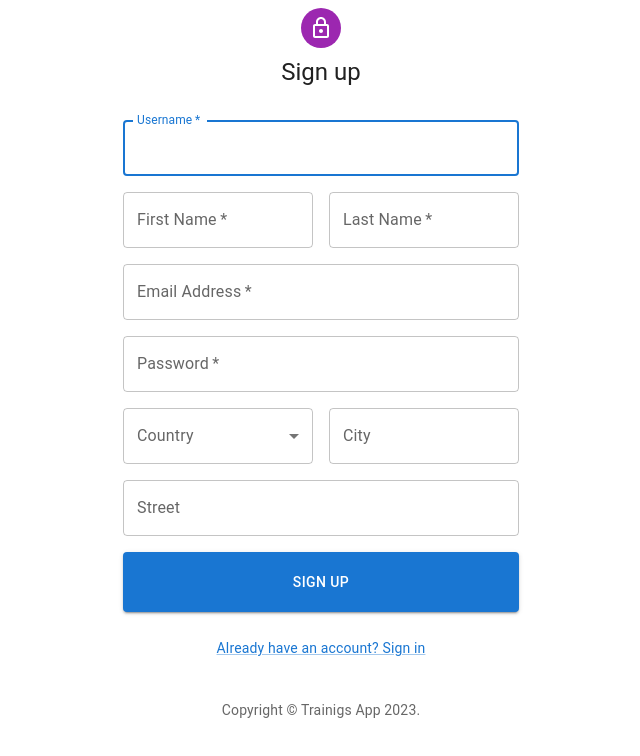
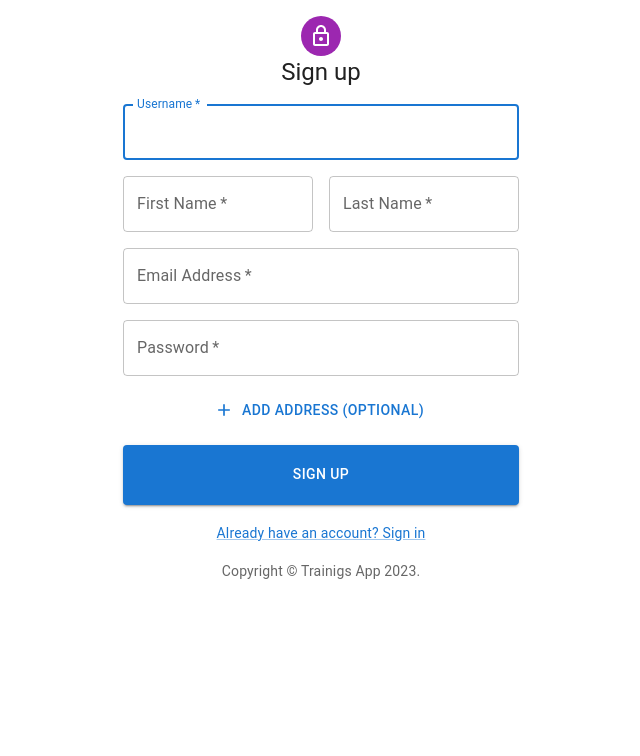
Before and after one commit to mateuszdybich1/TrainingsApp, a React (Create React App) app: page /signup in a window 1280 px wide. Shown: the top 756 px of the page, without its empty margins (319-959 px from the left). Built offline with nearby package versions, Linux system fonts and the light colour scheme.

Commit message:
Upgrade SignUp

```diff
--- a/src/SignUp/SignUp.tsx
+++ b/src/SignUp/SignUp.tsx
@@ -17,6 +17,9 @@ import * as EmailValidator from 'email-validator';
 import {validateUsername, validateName, validateLastName, validatePassword, validateStreet, validateCity} from './Validation';
 import {countries} from './Countries';
 import MenuItem from '@mui/material/MenuItem';
+import AddIcon from '@mui/icons-material/Add';
+import RemoveIcon from '@mui/icons-material/Remove';
+import { Collapse } from '@mui/material';
 
 const theme = createTheme();
 
@@ -56,12 +59,25 @@ export default function SignUp() {
   const [cityError, setCityError] = useState(false);
   const [cityErrorText, setCityErrorText] = useState("");
 
+  const [isButtonClicked, setButtonClicked] = useState(false);
 
+  const [buttonText, setButtonText] = useState("Add Address (Optional)");
+
+  function handleClick(){
+    setButtonClicked(!isButtonClicked);
+    if(isButtonClicked=== false){
+      setButtonText("Remove Address");
+      setCountry("");
+      setCity("");
+      setStreet("");
+    }
+    else if(isButtonClicked=== true){
+      setButtonText("Add Address (Optional)");
+    }
+  }
 
   const handleSubmit = (event: React.FormEvent<HTMLFormElement>) => {
     event.preventDefault();
-
-    const data = new FormData(event.currentTarget);
 
 
     const isEmailValid : boolean = EmailValidator.validate(email);
@@ -73,10 +89,6 @@ export default function SignUp() {
     const isLastNameValid: boolean = validateLastName(lastName, setLastNameError, setLastNameErrorText);
 
     const isPasswordValid: boolean = validatePassword(password, setPasswordError, setPasswordErrorText);
-
-
-
-
 
     if(isEmailValid &&  isUsernameValid && isNameValid && isLastNameValid && isPasswordValid)
     {
@@ -161,7 +173,6 @@ export default function SignUp() {
 
   };
 
-
   return (
     <ThemeProvider theme={theme}>
       <Container component="main" maxWidth="xs">
@@ -169,18 +180,19 @@ export default function SignUp() {
         <Box
           sx={{
             height:'100%',
+            width:'100%',
             display: 'flex',
             flexDirection: 'column',
             alignItems: 'center',
           }}
         >
-          <Avatar sx={{ m: 1, bgcolor: 'secondary.main' }}>
+          <Avatar sx={{ mt: 2, bgcolor: 'secondary.main' }}>
             <LockOutlinedIcon />
           </Avatar>
           <Typography component="h1" variant="h5">
             Sign up
           </Typography>
-          <Box component="form" noValidate onSubmit={handleSubmit} sx={{ mt: 4 }}>
+          <Box component="form" noValidate onSubmit={handleSubmit} sx={{ mt: 2 }}>
             <Grid container spacing={2}>
               <Grid item xs={12}>
                   <TextField
@@ -291,6 +303,16 @@ export default function SignUp() {
                   />
                 </Grid>
 
+
+                <Grid item xs={12} sm ={12}>
+                <Button startIcon={isButtonClicked ? <RemoveIcon/> : <AddIcon/>} fullWidth onClick={handleClick}>{buttonText}
+                </Button>
+                </Grid>
+
+                <Grid item xs={12} sm={12}>
+                <Collapse  in={isButtonClicked} timeout="auto" unmountOnExit>
+
+                  <Grid  container spacing={2} item xs={12} sm ={12}>
                     <Grid item xs={6} sm={6}>
                       <TextField
                         fullWidth
@@ -302,7 +324,8 @@ export default function SignUp() {
                         value={country}
                         helperText={countryErrorText}
 
-                  onChange={(e) => {
+                        onChange={(e) =>
+                          {
                             setCountryError(false);
                             setCountryErrorText("");
                             setCountry(e.target.value)
@@ -310,11 +333,9 @@ export default function SignUp() {
                         }
                         error={countryError}
                       >
-                  {
-                  countries.map((option) => (
+                        {countries.map((option) => (
                           <MenuItem key={option.value} value={option.value}>
-                    {
-                    option.label}
+                            {option.label}
                           </MenuItem>
                         ))}
 
@@ -331,7 +352,8 @@ export default function SignUp() {
 
                         value={city}
                         helperText={cityErrorText}
-                  onChange={(e) => {
+                        onChange={(e) =>
+                          {
                             setCityError(false);
                             setCityErrorText("");
                             setCity(e.target.value)
@@ -341,7 +363,7 @@ export default function SignUp() {
                       />
                     </Grid>
 
-              <Grid item xs={12} sm={12}>
+                    <Grid item xs={12} sm={12} sx={{mb:2}}>
                       <TextField
                         fullWidth
                         id="street"
@@ -351,7 +373,8 @@ export default function SignUp() {
 
                         value={street}
                         helperText={streetErrorText}
-                  onChange={(e) => {
+                        onChange={(e) =>
+                          {
                             setStreetError(false);
                             setStreetErrorText("");
                             setStreet(e.target.value)
@@ -360,15 +383,15 @@ export default function SignUp() {
                         error={streetError}
                       />
                     </Grid>
-
-
-
+                  </Grid>
+                </Collapse>
+              </Grid>
             </Grid>
             <Button
               type="submit"
               style={{height:'60px', width:'100%'}}
               variant="contained"
-              sx={{ mt: 2, mb: 3 }}
+              sx={{ mt: 0, mb: 2 }}
 
             >
               Sign Up
@@ -382,7 +405,7 @@ export default function SignUp() {
             </Grid>
           </Box>
         </Box>
-        <Copyright sx={{ mt: 5 }} />
+        <Copyright sx={{ mt: 2 }} />
       </Container>
     </ThemeProvider>
   );
```
Lines whose indentation alone changed are shown as unchanged.
